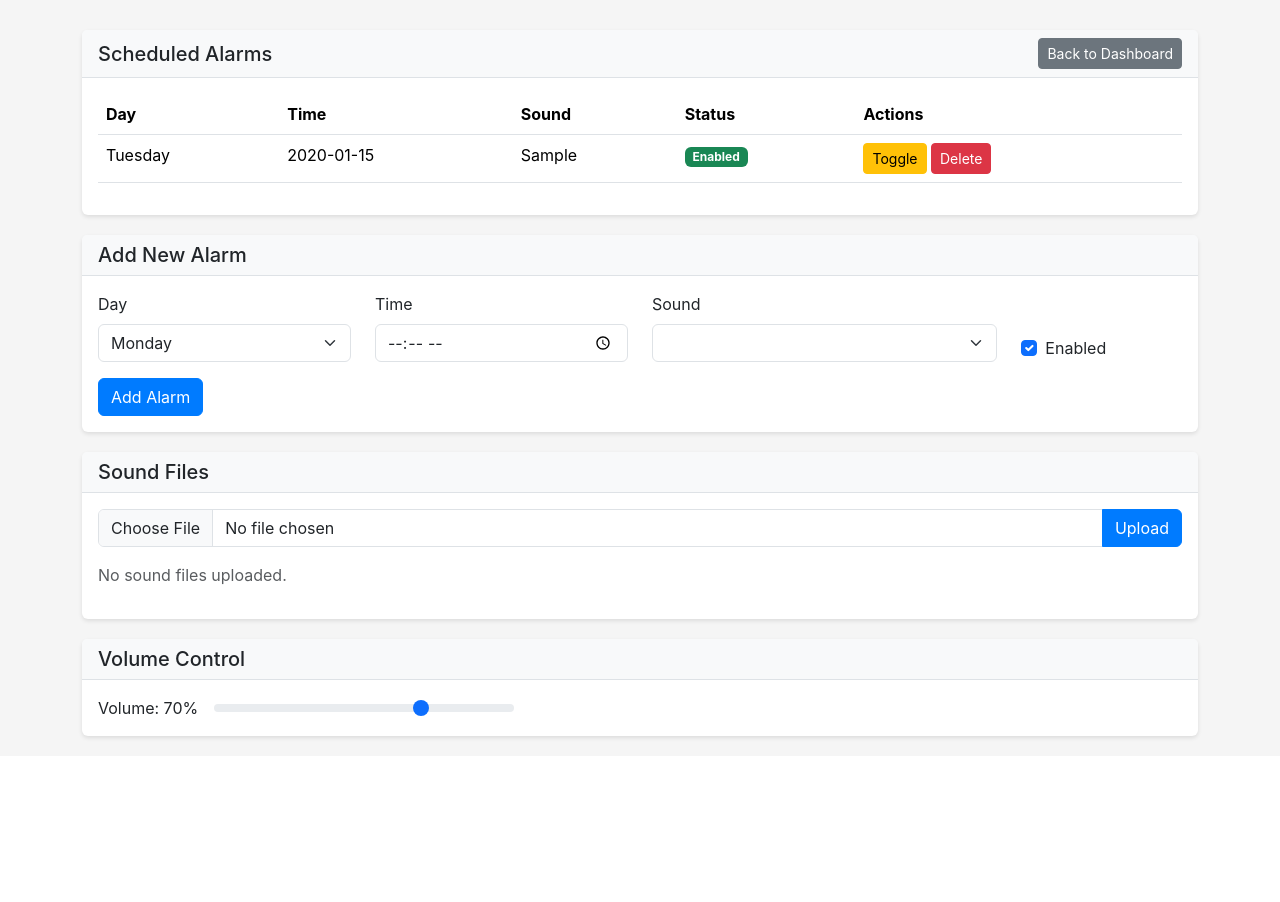
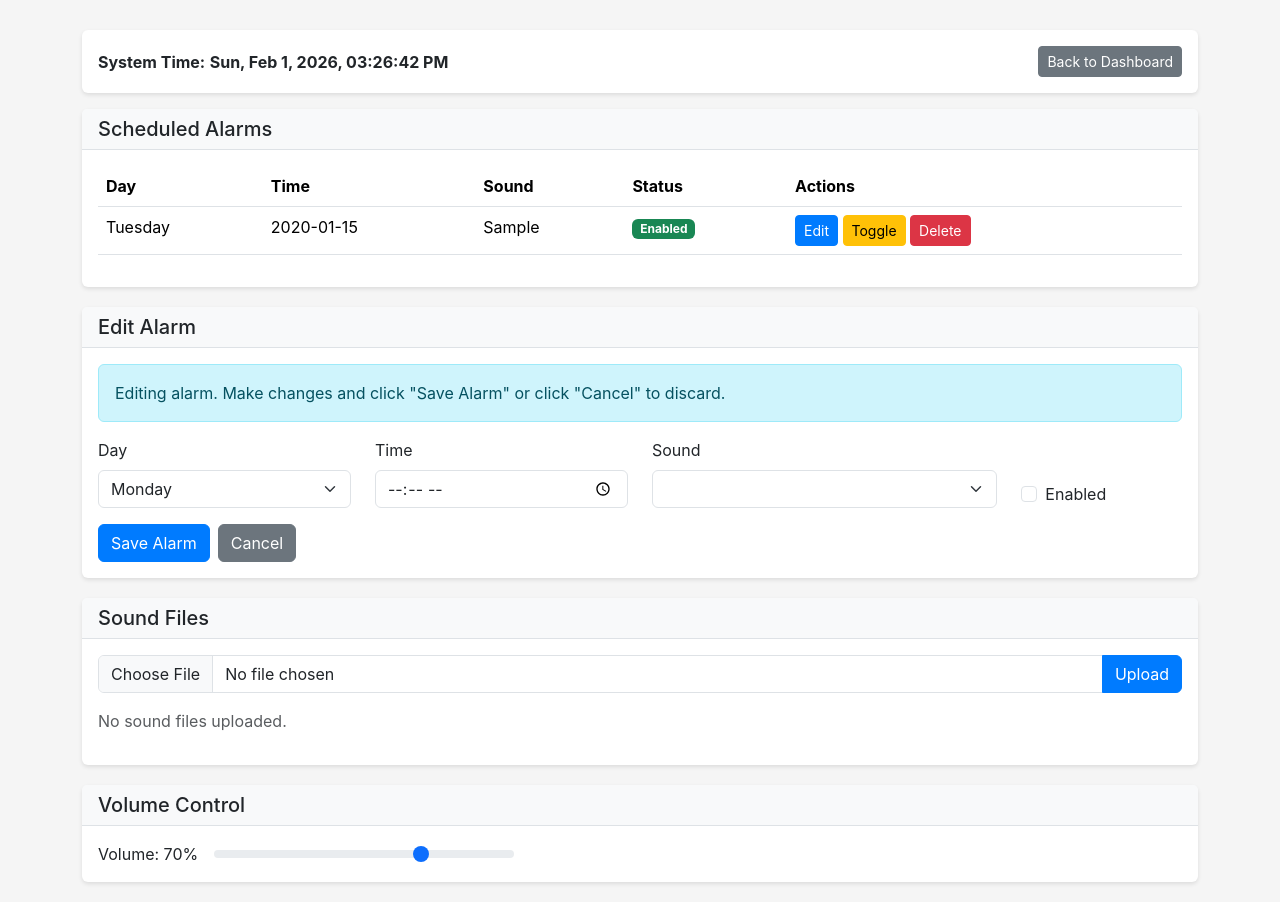
Before and after one commit to kd5jp/ChurchBell, a Flask app: page /alarms in a window 1280 px wide. Shown: the part 76-978 px from the top of the page. Before the commit the page ends 817 px from the top, so only its background shows below. Run offline with Flask 3, Linux system fonts and the light colour scheme; the visitor is signed in with stand-in values (Sample User, id 1); data comes from the database, SQL or seed files in the repository; tables that the repository leaves empty hold one stand-in row (values such as "Sample post"); lists and menus that the app fills with data are empty.

Commit message:
Add alarm edit functionality and system time display
- Add Edit button to each alarm row
- Edit deletes alarm and populates add form with values
- Add Cancel button when editing
- Form shows 'Edit Alarm' header and 'Save Alarm' button when editing
- Add live system time display at top of alarms page
- Time updates every second with full date/time format

```diff
--- a/app.py
+++ b/app.py
@@ -261,11 +261,21 @@ def alarms():
         except Exception:
             sound_files = []
 
+    # Get edit parameters from URL (if editing)
+    edit_day = request.args.get("edit_day")
+    edit_time = request.args.get("edit_time")
+    edit_sound = request.args.get("edit_sound")
+    edit_enabled = request.args.get("edit_enabled")
+
     return render_template(
         "alarms.html",
         alarms=alarms,
         volume=volume,
         sounds=sound_files,
+        edit_day=edit_day,
+        edit_time=edit_time,
+        edit_sound=edit_sound,
+        edit_enabled=edit_enabled,
     )
 
 
@@ -317,6 +327,32 @@ def delete_alarm(alarm_id):
     db.commit()
 
     sync_cron()
+    return redirect(url_for("alarms"))
+
+@app.route("/edit_alarm/<int:alarm_id>")
+@login_required
+def edit_alarm(alarm_id):
+    """Delete alarm and redirect to form with pre-filled values"""
+    db = get_db()
+    alarm = db.execute(
+        "SELECT day_of_week, time_str, sound_path, enabled FROM alarms WHERE id = ?",
+        (alarm_id,)
+    ).fetchone()
+
+    if alarm:
+        # Delete the alarm
+        db.execute("DELETE FROM alarms WHERE id = ?", (alarm_id,))
+        db.commit()
+        sync_cron()
+
+        # Redirect with form data as URL parameters
+        return redirect(url_for("alarms",
+            edit_day=alarm["day_of_week"],
+            edit_time=alarm["time_str"],
+            edit_sound=alarm["sound_path"],
+            edit_enabled=alarm["enabled"]
+        ))
+
     return redirect(url_for("alarms"))
 
 
--- a/templates/alarms.html
+++ b/templates/alarms.html
@@ -3,10 +3,20 @@
 {% block title %}Bell Scheduler - ChurchBell System{% endblock %}
 
 {% block content %}
+<div class="card mb-3">
+  <div class="card-body">
+    <div class="d-flex justify-content-between align-items-center">
+      <div>
+        <strong>System Time:</strong> <span id="system-time" class="fw-bold"></span>
+      </div>
+      <a href="{{ url_for('dashboard') }}" class="btn btn-sm btn-secondary">Back to Dashboard</a>
+    </div>
+  </div>
+</div>
+
 <div class="card">
-  <div class="card-header d-flex justify-content-between align-items-center">
+  <div class="card-header">
     <h5 class="mb-0">Scheduled Alarms</h5>
-    <a href="{{ url_for('dashboard') }}" class="btn btn-sm btn-secondary">Back to Dashboard</a>
   </div>
   <div class="card-body">
     {% if alarms %}
@@ -36,6 +46,7 @@
               {% endif %}
             </td>
             <td>
+              <a href="{{ url_for('edit_alarm', alarm_id=alarm.id) }}" class="btn btn-sm btn-primary">Edit</a>
               <a href="{{ url_for('toggle_alarm', alarm_id=alarm.id) }}" class="btn btn-sm btn-warning">Toggle</a>
               <a href="{{ url_for('delete_alarm', alarm_id=alarm.id) }}"
                  class="btn btn-sm btn-danger"
@@ -54,39 +65,55 @@
 
 <div class="card">
   <div class="card-header">
-    <h5 class="mb-0">Add New Alarm</h5>
+    <h5 class="mb-0">{% if edit_day is defined %}Edit Alarm{% else %}Add New Alarm{% endif %}</h5>
   </div>
   <div class="card-body">
+    {% if edit_day is defined %}
+    <div class="alert alert-info mb-3">
+      Editing alarm. Make changes and click "Save Alarm" or click "Cancel" to discard.
+    </div>
+    {% endif %}
     <form method="post" action="{{ url_for('add_alarm') }}">
       <div class="row">
         <div class="col-md-3 mb-3">
           <label class="form-label">Day</label>
           <select name="day_of_week" class="form-select" required>
             {% for i in range(7) %}
-              <option value="{{ i }}">{{ ["Monday", "Tuesday", "Wednesday", "Thursday", "Friday", "Saturday", "Sunday"][i] }}</option>
+              <option value="{{ i }}" {% if edit_day is defined and i|int == edit_day|int %}selected{% endif %}>
+                {{ ["Monday", "Tuesday", "Wednesday", "Thursday", "Friday", "Saturday", "Sunday"][i] }}
+              </option>
             {% endfor %}
           </select>
         </div>
         <div class="col-md-3 mb-3">
           <label class="form-label">Time</label>
-          <input type="time" name="time_str" class="form-control" required>
+          <input type="time" name="time_str" class="form-control"
+                 value="{% if edit_time is defined %}{{ edit_time }}{% endif %}" required>
         </div>
         <div class="col-md-4 mb-3">
           <label class="form-label">Sound</label>
           <select name="sound_path" class="form-select" required>
             {% for s in sounds %}
-              <option value="sounds/{{ s }}">{{ s }}</option>
+              <option value="sounds/{{ s }}" {% if edit_sound is defined and edit_sound.endswith(s) %}selected{% endif %}>
+                {{ s }}
+              </option>
             {% endfor %}
           </select>
         </div>
         <div class="col-md-2 mb-3 d-flex align-items-end">
           <div class="form-check">
-            <input type="checkbox" name="enabled" class="form-check-input" id="enabled" checked>
+            <input type="checkbox" name="enabled" class="form-check-input" id="enabled"
+                   {% if edit_enabled is defined and edit_enabled|int == 1 %}checked{% elif edit_day is not defined %}checked{% endif %}>
             <label class="form-check-label" for="enabled">Enabled</label>
           </div>
         </div>
       </div>
-      <button type="submit" class="btn btn-primary">Add Alarm</button>
+      <div class="d-flex gap-2">
+        <button type="submit" class="btn btn-primary">{% if edit_day is defined %}Save Alarm{% else %}Add Alarm{% endif %}</button>
+        {% if edit_day is defined %}
+        <a href="{{ url_for('alarms') }}" class="btn btn-secondary">Cancel</a>
+        {% endif %}
+      </div>
     </form>
   </div>
 </div>
@@ -159,5 +186,24 @@ function updateVolume(value) {
     body: 'volume=' + value
   });
 }
+
+function updateSystemTime() {
+  const now = new Date();
+  const options = {
+    weekday: 'short',
+    year: 'numeric',
+    month: 'short',
+    day: 'numeric',
+    hour: '2-digit',
+    minute: '2-digit',
+    second: '2-digit',
+    hour12: true
+  };
+  document.getElementById('system-time').textContent = now.toLocaleString('en-US', options);
+}
+
+// Update time immediately and then every second
+updateSystemTime();
+setInterval(updateSystemTime, 1000);
 </script>
 {% endblock %}
```
